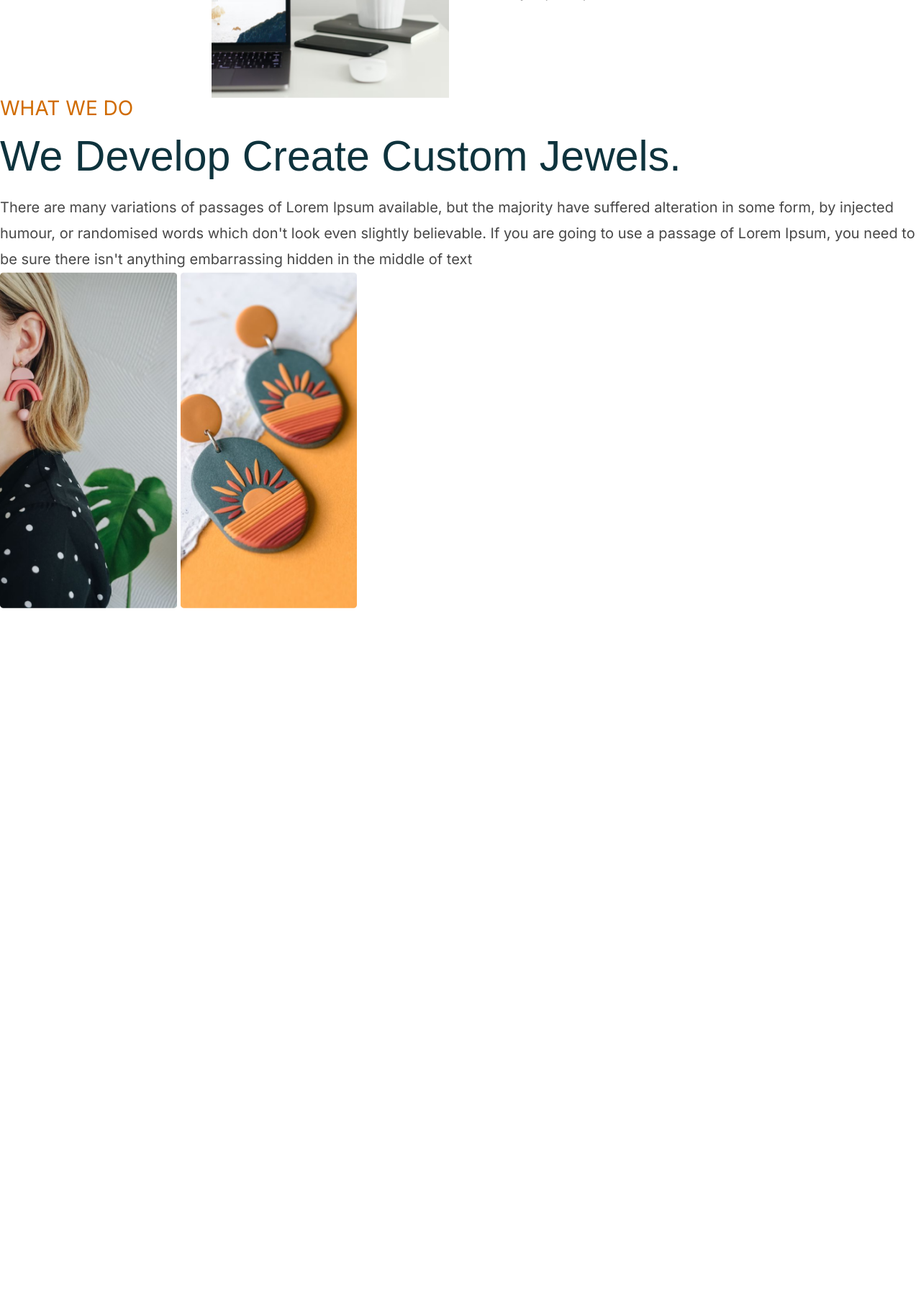
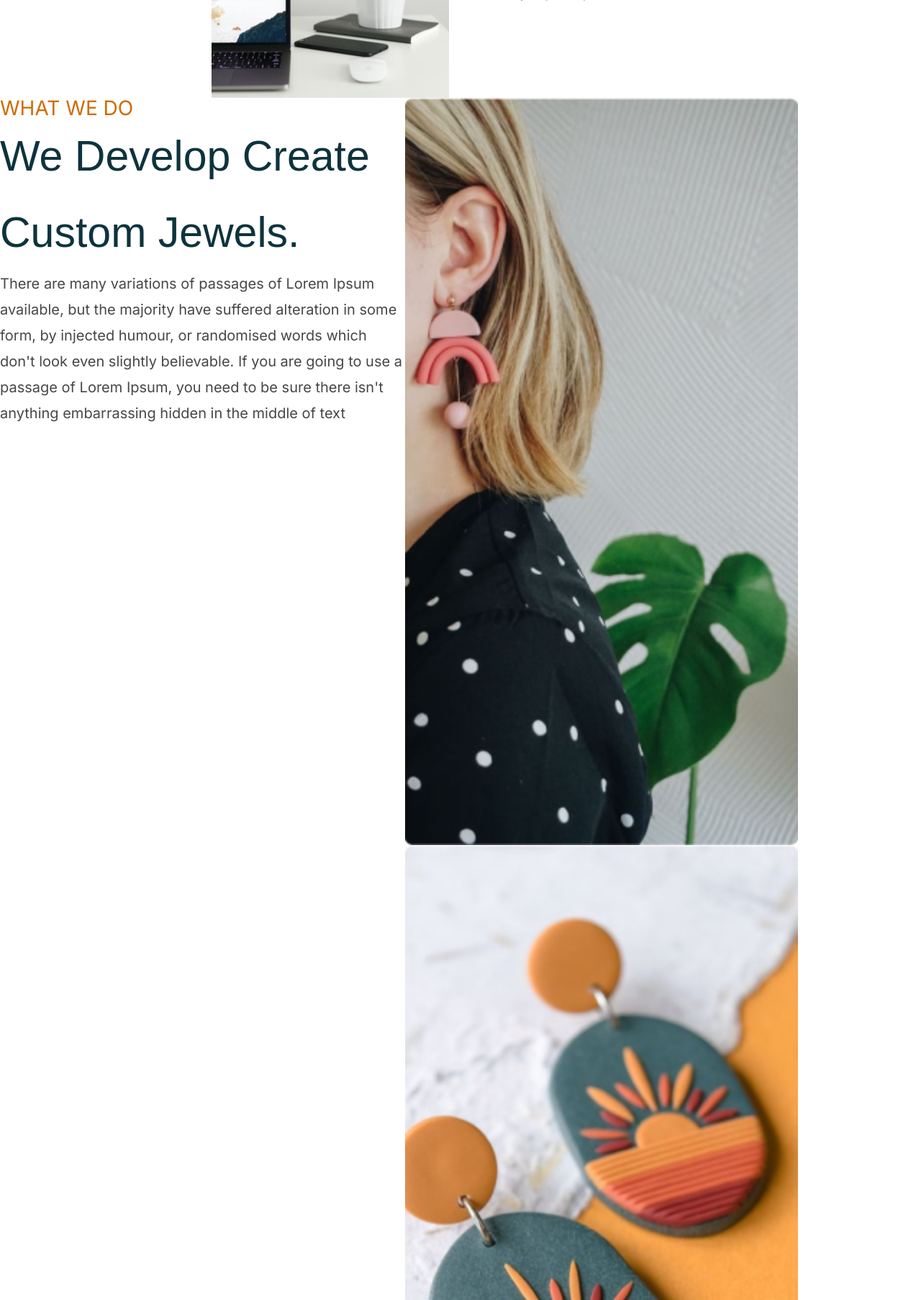
Before and after one commit to Misha-Bober/Lessons, a PHP site: page / in a window 1280 px wide. Shown: the part 1080-2886 px from the top of the page at 72% size. Before the commit the page ends 1925 px from the top, so only its background shows below. Run offline with PHP 8.4, Linux system fonts and the light colour scheme; some web fonts are replaced.

Commit message:
Add files via upload

```diff
--- a/lesson_6/css/style.css
+++ b/lesson_6/css/style.css
@@ -100,12 +100,23 @@ Header {
     display: inline-block;
     vertical-align: top;
 }
-.image_jewerly img {
-    max-width: 245.64px;
-    max-height: 467.73px;
+.jewelry {
+    font-size: 0;
+    max-width: 1169;
 }
-.image_jewerly,
+  .image_jewerly {
+    max-width: 568px;
+    max-height: 518px;
+    display: inline-block;
+    margin-right: 22px;
+    vertical-align: top;
+}
 .jewelry_content {
+    max-width: 563px;
     display: inline-block;
     vertical-align: top;
 }
+  .image_jewerly img {
+    width:100%;
+    height: 100%;
+}
```
